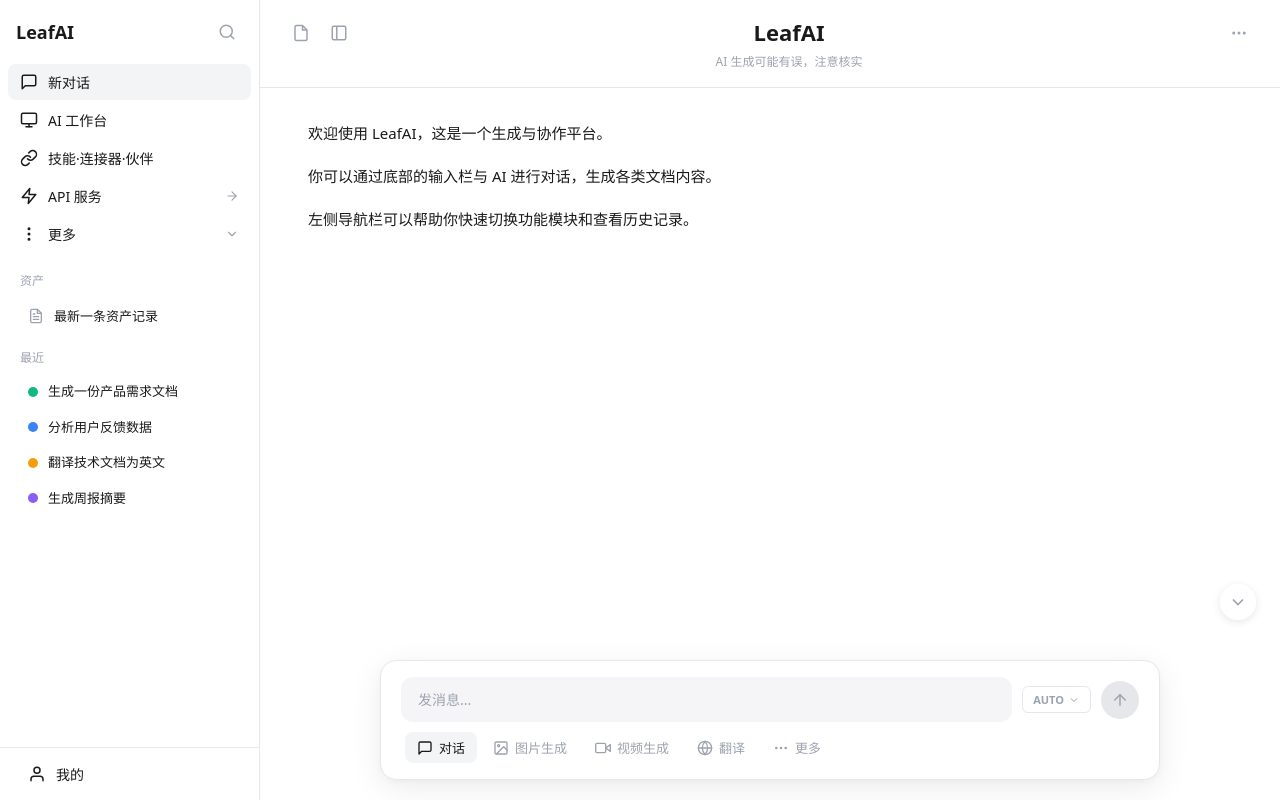
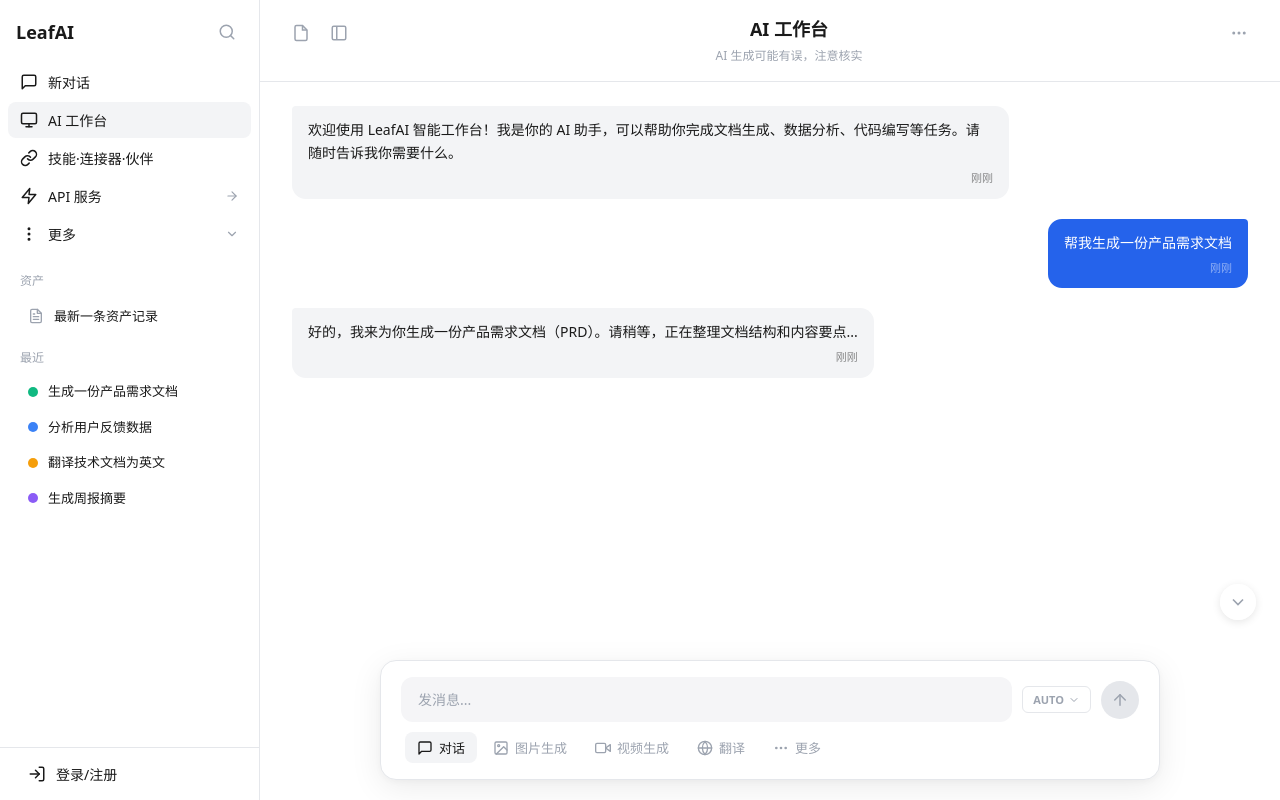
Before and after one commit to Yezi99999/LeafAI, a Vue app in the folder Frontend/: page / in a window 1280 px wide. Built offline with nearby package versions, Linux system fonts and the light colour scheme.

Commit message:
fix: 添加消息结构，页面自适应

```diff
--- a/Frontend/src/App.vue
+++ b/Frontend/src/App.vue
@@ -1,28 +1,83 @@
 <script setup lang="ts">
-import { ref } from 'vue'
+import { ref, onMounted, onUnmounted } from 'vue'
 import Sidebar from './components/Sidebar.vue'
 import MainContent from './components/MainContent.vue'
 import InputBar from './components/InputBar.vue'
 
+const BREAKPOINT = 800
 const sidebarVisible = ref(true)
+const isMobile = ref(false)
+
+function checkMobile() {
+  isMobile.value = window.innerWidth < BREAKPOINT
+  if (isMobile.value) {
+    sidebarVisible.value = false
+  }
+}
 
 function toggleSidebar() {
   sidebarVisible.value = !sidebarVisible.value
 }
 
+function closeSidebar() {
+  sidebarVisible.value = false
+}
+
 function handleSend(message: string) {
   console.log('发送消息:', message)
 }
+
+onMounted(() => {
+  checkMobile()
+  window.addEventListener('resize', checkMobile)
+})
+
+onUnmounted(() => {
+  window.removeEventListener('resize', checkMobile)
+})
 </script>
 
 <template>
-  <Sidebar v-show="sidebarVisible" />
+  <Transition name="overlay-fade">
+    <div
+      v-if="isMobile && sidebarVisible"
+      class="sidebar-overlay"
+      @click="closeSidebar"
+    />
+  </Transition>
+
+  <Sidebar
+    v-show="sidebarVisible"
+    :class="{ overlay: isMobile }"
+  />
+
   <MainContent
     :sidebar-visible="sidebarVisible"
     @toggle-sidebar="toggleSidebar"
   />
+
   <InputBar
-    :style="{ left: sidebarVisible ? 'var(--sidebar-width)' : '0' }"
+    :style="{
+      left: isMobile ? '0' : sidebarVisible ? 'var(--sidebar-width)' : '0',
+    }"
     @send="handleSend"
   />
 </template>
+
+<style scoped>
+.sidebar-overlay {
+  position: fixed;
+  inset: 0;
+  background: rgba(0, 0, 0, 0.3);
+  z-index: 90;
+}
+
+.overlay-fade-enter-active,
+.overlay-fade-leave-active {
+  transition: opacity 0.2s;
+}
+.overlay-fade-enter-from,
+.overlay-fade-leave-to {
+  opacity: 0;
+}
+</style>
--- a/Frontend/src/components/InputBar.vue
+++ b/Frontend/src/components/InputBar.vue
@@ -160,6 +160,7 @@
   padding: 0 24px 20px;
   background: transparent;
   pointer-events: none;
+  min-width: 540px;
 }
 
 .input-card {
--- a/Frontend/src/components/MainContent.vue
+++ b/Frontend/src/components/MainContent.vue
@@ -1,5 +1,5 @@
 <script setup lang="ts">
-import { ref } from 'vue'
+import { ref, nextTick, watch } from 'vue'
 
 defineProps<{
   sidebarVisible: boolean
@@ -9,15 +9,45 @@
   toggleSidebar: []
 }>()
 
+interface Message {
+  id: number
+  role: 'system' | 'user'
+  content: string
+  time: string
+}
+
+const messages = ref<Message[]>([
+  {
+    id: 1,
+    role: 'system',
+    content: '欢迎使用 LeafAI 智能工作台！我是你的 AI 助手，可以帮助你完成文档生成、数据分析、代码编写等任务。请随时告诉我你需要什么。',
+    time: '刚刚',
+  },
+  {
+    id: 2,
+    role: 'user',
+    content: '帮我生成一份产品需求文档',
+    time: '刚刚',
+  },
+  {
+    id: 3,
+    role: 'system',
+    content: '好的，我来为你生成一份产品需求文档（PRD）。请稍等，正在整理文档结构和内容要点...',
+    time: '刚刚',
+  },
+])
+
 const contentBodyRef = ref<HTMLElement | null>(null)
 
-function scrollToNext() {
-  if (!contentBodyRef.value) return
-  contentBodyRef.value.scrollBy({
-    top: window.innerHeight * 0.6,
-    behavior: 'smooth',
+function scrollToBottom() {
+  nextTick(() => {
+    if (contentBodyRef.value) {
+      contentBodyRef.value.scrollTop = contentBodyRef.value.scrollHeight
+    }
   })
 }
+
+watch(messages, () => scrollToBottom(), { deep: true })
 </script>
 
 <template>
@@ -39,7 +69,7 @@
       </div>
 
       <div class="header-center">
-        <h1 class="doc-title">LeafAI</h1>
+        <h1 class="doc-title">AI 工作台</h1>
         <p class="doc-notice">AI 生成可能有误，注意核实</p>
       </div>
 
@@ -55,14 +85,21 @@
     </header>
 
     <div ref="contentBodyRef" class="content-body">
-      <div class="doc-content">
-        <p>欢迎使用 LeafAI，这是一个生成与协作平台。</p>
-        <p>你可以通过底部的输入栏与 AI 进行对话，生成各类文档内容。</p>
-        <p>左侧导航栏可以帮助你快速切换功能模块和查看历史记录。</p>
+      <div class="chat-messages">
+        <div
+          v-for="msg in messages"
+          :key="msg.id"
+          :class="['message-row', msg.role]"
+        >
+          <div :class="['message-bubble', msg.role]">
+            <div class="bubble-text">{{ msg.content }}</div>
+            <div class="bubble-time">{{ msg.time }}</div>
+          </div>
+        </div>
       </div>
     </div>
 
-    <button class="scroll-btn" title="滚动到下一节" @click="scrollToNext">
+    <button class="scroll-btn" title="滚动到底部" @click="scrollToBottom">
       <svg width="20" height="20" viewBox="0 0 24 24" fill="none" stroke="currentColor" stroke-width="2">
         <polyline points="6 9 12 15 18 9" />
       </svg>
@@ -118,7 +155,7 @@
 }
 
 .doc-title {
-  font-size: 22px;
+  font-size: 18px;
   font-weight: 600;
   color: var(--color-text-primary);
   margin: 0 0 4px;
@@ -132,15 +169,60 @@
 .content-body {
   flex: 1;
   overflow-y: auto;
-  padding: 32px 48px;
+  padding: 24px 32px;
   padding-bottom: calc(var(--input-bar-height) + 32px);
 }
 
-.doc-content p {
-  font-size: 15px;
-  line-height: 1.8;
-  color: var(--color-text-primary);
-  margin-bottom: 16px;
+.chat-messages {
+  max-width: 1200px;
+  margin: 0 auto;
+  display: flex;
+  flex-direction: column;
+  gap: 20px;
+}
+
+.message-row {
+  display: flex;
+}
+
+.message-row.system {
+  justify-content: flex-start;
+}
+
+.message-row.user {
+  justify-content: flex-end;
+}
+
+.message-bubble {
+  max-width: 75%;
+  padding: 12px 16px;
+  border-radius: 14px;
+  position: relative;
+}
+
+.message-bubble.system {
+  background: #f3f4f6;
+  border-top-left-radius: 4px;
+}
+
+.message-bubble.user {
+  background: var(--color-accent);
+  color: #fff;
+  border-top-right-radius: 4px;
+}
+
+.bubble-text {
+  font-size: 14px;
+  line-height: 1.65;
+  white-space: pre-wrap;
+  word-break: break-word;
+}
+
+.bubble-time {
+  font-size: 11px;
+  margin-top: 6px;
+  opacity: 0.5;
+  text-align: right;
 }
 
 .scroll-btn {
--- a/Frontend/src/components/Sidebar.vue
+++ b/Frontend/src/components/Sidebar.vue
@@ -16,7 +16,12 @@
   { id: 4, color: '#8B5CF6', text: '生成周报摘要' },
 ]
 
-const activeNav = ref('new-chat')
+const activeNav = ref('workspace')
+const isLoggedIn = ref(false)
+
+function toggleLogin() {
+  isLoggedIn.value = !isLoggedIn.value
+}
 </script>
 
 <template>
@@ -94,13 +99,30 @@
     </div>
 
     <div class="sidebar-footer">
-      <button class="footer-btn">
+      <button v-if="!isLoggedIn" class="footer-btn full" @click="toggleLogin">
         <svg width="18" height="18" viewBox="0 0 24 24" fill="none" stroke="currentColor" stroke-width="2" stroke-linecap="round" stroke-linejoin="round">
-          <path d="M20 21v-2a4 4 0 0 0-4-4H8a4 4 0 0 0-4 4v2" />
-          <circle cx="12" cy="7" r="4" />
+          <path d="M15 3h4a2 2 0 0 1 2 2v14a2 2 0 0 1-2 2h-4" />
+          <polyline points="10 17 15 12 10 7" />
+          <line x1="15" y1="12" x2="3" y2="12" />
         </svg>
-        <span>我的</span>
+        <span>登录/注册</span>
       </button>
+      <div v-else class="footer-row">
+        <button class="footer-btn" @click="toggleLogin">
+          <svg width="18" height="18" viewBox="0 0 24 24" fill="none" stroke="currentColor" stroke-width="2" stroke-linecap="round" stroke-linejoin="round">
+            <path d="M20 21v-2a4 4 0 0 0-4-4H8a4 4 0 0 0-4 4v2" />
+            <circle cx="12" cy="7" r="4" />
+          </svg>
+          <span>我的</span>
+        </button>
+        <button class="icon-btn logout-btn" title="退出登录" @click="toggleLogin">
+          <svg width="16" height="16" viewBox="0 0 24 24" fill="none" stroke="currentColor" stroke-width="2" stroke-linecap="round" stroke-linejoin="round">
+            <path d="M9 21H5a2 2 0 0 1-2-2V5a2 2 0 0 1 2-2h4" />
+            <polyline points="16 17 21 12 16 7" />
+            <line x1="21" y1="12" x2="9" y2="12" />
+          </svg>
+        </button>
+      </div>
     </div>
   </aside>
 </template>
@@ -115,6 +137,14 @@
   flex-direction: column;
   flex-shrink: 0;
   overflow: hidden;
+}
+
+.sidebar.overlay {
+  position: absolute;
+  left: 0;
+  top: 0;
+  z-index: 100;
+  box-shadow: 4px 0 24px rgba(0, 0, 0, 0.15);
 }
 
 .sidebar-header {
@@ -267,11 +297,16 @@
   border-top: 1px solid var(--color-border);
 }
 
+.footer-row {
+  display: flex;
+  align-items: center;
+  justify-content: space-between;
+}
+
 .footer-btn {
   display: flex;
   align-items: center;
   gap: 10px;
-  width: 100%;
   padding: 8px 12px;
   border-radius: 8px;
   font-size: 14px;
@@ -281,4 +316,11 @@
 .footer-btn:hover {
   background: var(--color-hover);
 }
+.footer-btn.full {
+  width: 100%;
+}
+
+.logout-btn {
+  flex-shrink: 0;
+}
 </style>
--- a/Frontend/src/style.css
+++ b/Frontend/src/style.css
@@ -32,6 +32,7 @@
   margin: 0;
   overflow: hidden;
   height: 100vh;
+  min-width: 540px;
 }
 
 #app {
```
